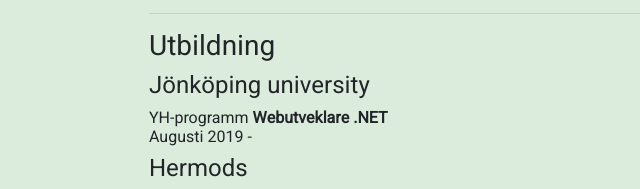
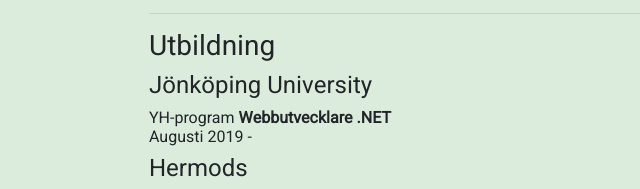
Before and after one commit to IrynaSabo/Szigeti817.github.io, a plain HTML site: page index.html in a window 1280 px wide. Shown: the part 720-909 px from the top of the page, 317-957 px from the left. Drawn offline with nearby package versions, Linux system fonts and the light colour scheme; no server answers.

Commit message:
Changes in syntax

```diff
--- a/index.html
+++ b/index.html
@@ -97,8 +97,8 @@
 <hr/>
 <div id="education">
     <h3>Utbildning</h3>
-    <h4>Jönköping university</h4>
-    <h6>YH-programm <b>Webutveklare .NET</b><br/>Augusti 2019 -</h6>
+    <h4>Jönköping University</h4>
+    <h6>YH-program <b>Webbutvecklare .NET</b><br/>Augusti 2019 -</h6>
     <h4>Hermods</h4>
     <h6>Programmering 1<br/>April 2019 - Juni 2019</h6>
     <h4>Codcademy(onlinekurs)</h4>
```
